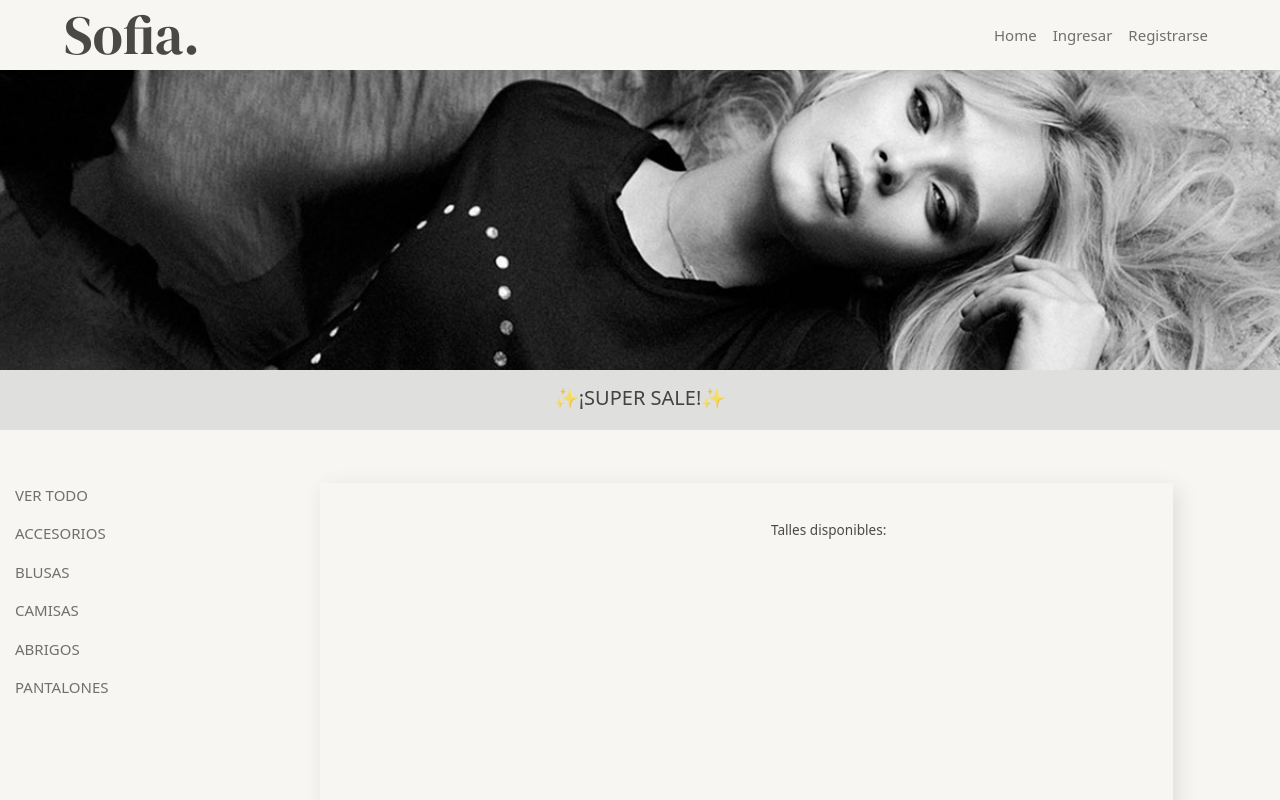
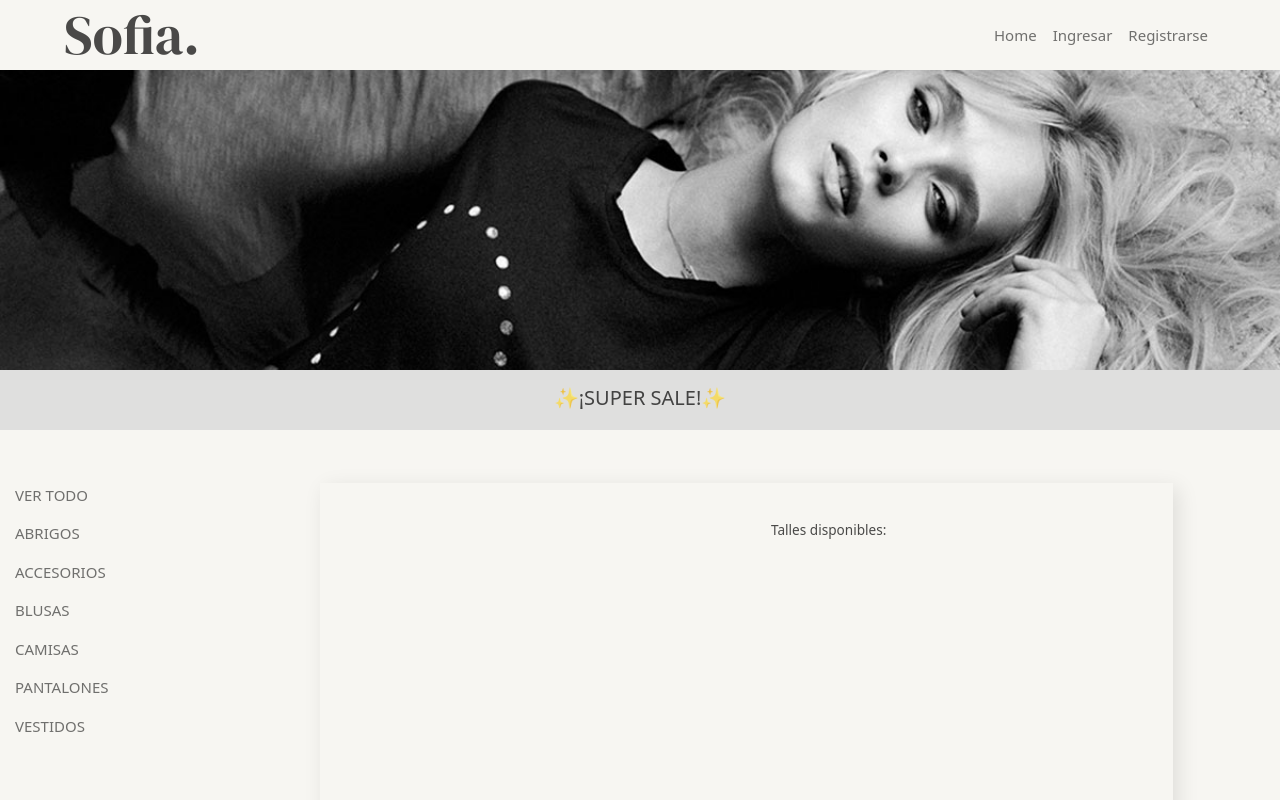
Before and after one commit to sofifregona/Sofia-tienda-de-ropa, a website with bundled scripts: page articulo.html in a window 1280 px wide. Shown: the top 800 px of the page. Built offline with nearby package versions, Linux system fonts and the light colour scheme; no server answers.

Commit message:
Corrigiendo lista en articulo.html

```diff
--- a/articulo.html
+++ b/articulo.html
@@ -84,6 +84,9 @@
                 <a class="nav-link" id="ver-todo">VER TODO</a>
               </li>
               <li class="nav-item filtro-producto">
+                <a class="nav-link" id="abrigos">ABRIGOS</a>
+              </li>
+              <li class="nav-item filtro-producto">
                 <a class="nav-link" id="accesorios">ACCESORIOS</a>
               </li>
               <li class="nav-item filtro-producto">
@@ -93,10 +96,10 @@
                 <a class="nav-link" id="camisas">CAMISAS</a>
               </li>
               <li class="nav-item filtro-producto">
-                <a class="nav-link" id="abrigos">ABRIGOS</a>
+                <a class="nav-link" id="pantalones">PANTALONES</a>
               </li>
               <li class="nav-item filtro-producto">
-                <a class="nav-link" id="pantalones">PANTALONES</a>
+                <a class="nav-link" id="vestidos">VESTIDOS</a>
               </li>
             </ul>
           </nav>
--- a/assets/css/style.css
+++ b/assets/css/style.css
@@ -175,6 +175,7 @@
 
   #myCarousel h4 {
     text-align: center;
+
   }
 
   .redes-sociales .copyright {
```
